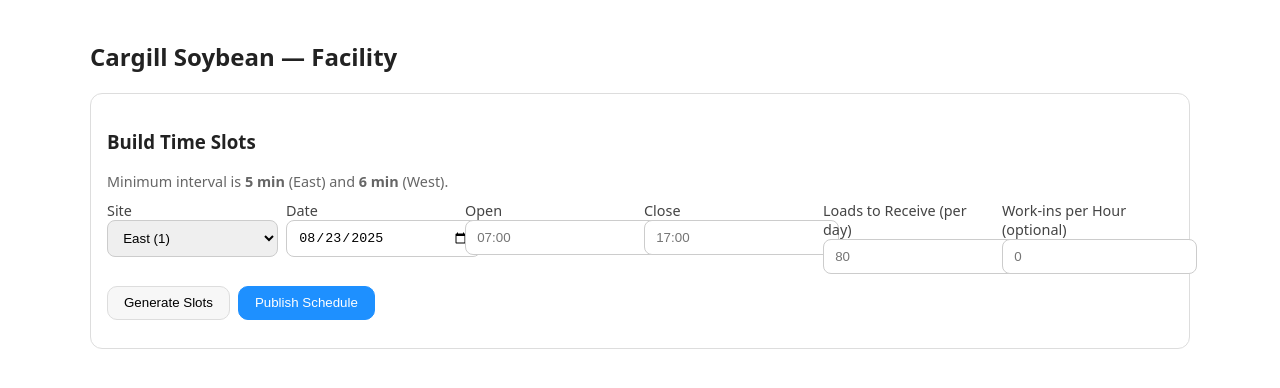
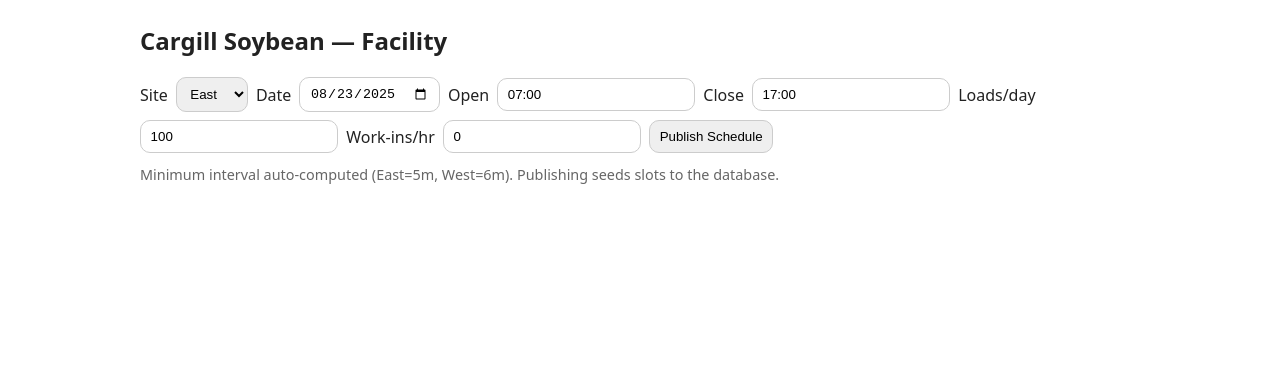
Before and after one commit to pricefarmtrucking-pixel/CargillVirtualLine81825, a website: page public/facility-schedule.html in a window 1280 px wide. Drawn offline with Linux system fonts and the light colour scheme.

Commit message:
Update facility-schedule.html

```diff
--- a/public/facility-schedule.html
+++ b/public/facility-schedule.html
@@ -5,121 +5,63 @@
   <meta name="viewport" content="width=device-width, initial-scale=1"/>
   <title>Facility — Schedule Builder</title>
   <style>
-    :root { font-family: system-ui, -apple-system, Segoe UI, Roboto, Helvetica, Arial, sans-serif; color:#222; }
-    .container { max-width: 1100px; margin: 5vh auto; padding: 0 1rem; }
-    .card { border:1px solid #ddd; border-radius:12px; padding:1rem; background:#fff; }
-    .row { display:grid; grid-template-columns: repeat(6, minmax(0,1fr)); gap:.5rem; }
-    label { font-size:.9rem; color:#444; }
-    input, select { width:100%; padding:.55rem .7rem; border:1px solid #ccc; border-radius:8px; }
-    .button { padding:.55rem 1rem; border:1px solid #ddd; border-radius:10px; background:#f7f7f7; cursor:pointer; }
-    .button.primary { background:#1e90ff; color:#fff; border-color:#1e90ff; }
-    .grid { display:grid; grid-template-columns: repeat(4, 1fr); gap:.4rem; margin-top:.75rem; }
-    .pill { padding:.4rem .6rem; border:1px solid #ddd; border-radius:999px; text-align:center; background:#fafafa; }
-    .muted { color:#666; font-size:.9rem; }
-    .bar { display:flex; gap:.5rem; margin-top:.75rem; }
+    :root{font-family:system-ui,-apple-system,Segoe UI,Roboto,Helvetica,Arial,sans-serif;color:#222}
+    .wrap{max-width:1000px;margin:3vh auto;padding:0 1rem}
+    .row{display:flex;gap:.5rem;flex-wrap:wrap;align-items:center;margin-bottom:.75rem}
+    .input,.select,.button{padding:.5rem .6rem;border:1px solid #ccc;border-radius:10px}
+    .button{cursor:pointer}
+    .slots{display:grid;grid-template-columns:repeat(4,minmax(0,1fr));gap:.5rem;margin-top:1rem}
+    .slot{border:1px solid #eee;border-radius:10px;padding:.5rem .6rem;text-align:center;background:#fafafa}
+    .muted{color:#666;font-size:.9rem}
   </style>
 </head>
 <body>
-<div class="container">
+<div class="wrap">
   <h2>Cargill Soybean — Facility</h2>
+  <div class="row">
+    <label>Site</label>
+    <select id="site" class="select"><option value="1">East</option><option value="2">West</option></select>
+    <label>Date</label><input id="date" class="input" type="date"/>
+    <label>Open</label><input id="open" class="input" value="07:00"/>
+    <label>Close</label><input id="close" class="input" value="17:00"/>
+    <label>Loads/day</label><input id="loads" class="input" value="100" type="number" min="1"/>
+    <label>Work-ins/hr</label><input id="workins" class="input" value="0" type="number" min="0"/>
+    <button id="gen" class="button">Publish Schedule</button>
+  </div>
+  <div class="muted">Minimum interval auto-computed (East=5m, West=6m). Publishing seeds slots to the database.</div>
+  <div id="out" class="muted" style="margin-top:.6rem"></div>
+  <div id="slots" class="slots"></div>
+</div>
+<script>
+(function(){
+  const $=s=>document.querySelector(s);
+  function today(){const d=new Date(); d.setMinutes(d.getMinutes()-d.getTimezoneOffset()); return d.toISOString().slice(0,10);}
+  $('#date').value=today();
 
-  <div class="card" style="margin-top:1rem;">
-    <h3>Build Time Slots</h3>
-    <div class="muted">Minimum interval is <strong>5 min</strong> (East) and <strong>6 min</strong> (West).</div>
-
-    <div class="row" style="margin-top:.6rem;">
-      <label>Site
-        <select id="site">
-          <option value="1">East (1)</option>
-          <option value="2">West (2)</option>
-        </select>
-      </label>
-      <label>Date
-        <input id="date" type="date"/>
-      </label>
-      <label>Open
-        <input id="open" placeholder="07:00"/>
-      </label>
-      <label>Close
-        <input id="close" placeholder="17:00"/>
-      </label>
-      <label>Loads to Receive (per day)
-        <input id="loads" type="number" min="1" placeholder="80"/>
-      </label>
-      <label>Work-ins per Hour (optional)
-        <input id="workins" type="number" min="0" placeholder="0"/>
-      </label>
-    </div>
-
-    <div class="bar">
-      <button class="button" onclick="generate()">Generate Slots</button>
-      <button class="button primary" onclick="publish()">Publish Schedule</button>
-      <div id="msg" class="muted"></div>
-    </div>
-
-    <div id="summary" class="muted" style="margin-top:.5rem;"></div>
-    <div id="grid" class="grid"></div>
-  </div>
-</div>
-
-<script>
-function today(){ const d=new Date(); d.setMinutes(d.getMinutes()-d.getTimezoneOffset()); return d.toISOString().slice(0,10); }
-document.getElementById('date').value = today();
-
-function minutes(hhmm){ const [h,m]=String(hhmm).split(':').map(Number); return h*60+m; }
-function hhmm(min){ return String(Math.floor(min/60)).padStart(2,'0')+':'+String(min%60).padStart(2,'0'); }
-
-function compute(site, open, close, loads){
-  const minInt = Number(site)===2 ? 6 : 5;
-  const start = minutes(open), end = minutes(close);
-  const dur = Math.max(0, end - start);
-  const n = Math.max(1, Number(loads||0));
-  let interval = 0;
-  if (n>1) interval = Math.max(minInt, Math.floor(dur/(n-1)));
-  const slots = [];
-  for(let i=0;i<n;i++){
-    const t = start + i*interval;
-    if (t<=end) slots.push(hhmm(t));
-  }
-  return { interval, slots };
-}
-
-function generate(){
-  const site = document.getElementById('site').value;
-  const date = document.getElementById('date').value;
-  const open = document.getElementById('open').value || '07:00';
-  const close = document.getElementById('close').value || '17:00';
-  const loads = document.getElementById('loads').value || 0;
-
-  const { interval, slots } = compute(site, open, close, loads);
-  document.getElementById('summary').textContent =
-    `Generated ${slots.length} slots for ${date} at ${site==='1'?'EAST':'WEST'} • Computed interval ≈ ${interval} min.`;
-  const grid = document.getElementById('grid'); grid.innerHTML='';
-  slots.forEach(t=>{ const s=document.createElement('div'); s.className='pill'; s.textContent=t; grid.appendChild(s); });
-  document.getElementById('msg').textContent='';
-}
-
-async function publish(){
-  const site_id = Number(document.getElementById('site').value);
-  const body = {
-    date: document.getElementById('date').value,
-    open_time: document.getElementById('open').value || '07:00',
-    close_time: document.getElementById('close').value || '17:00',
-    loads_target: Number(document.getElementById('loads').value||0),
-    workins_per_hour: Number(document.getElementById('workins').value||0),
+  $('#gen').onclick = async () => {
+    const body = {
+      date: $('#date').value,
+      open_time: $('#open').value,
+      close_time: $('#close').value,
+      loads_target: +$('#loads').value,
+      workins_per_hour: +$('#workins').value
+    };
+    const site = +$('#site').value;
+    $('#out').textContent='Publishing...';
+    try{
+      const r=await fetch(`/api/sites/${site}/schedule`,{method:'POST',headers:{'Content-Type':'application/json'},body:JSON.stringify(body)});
+      const j=await r.json();
+      if(!r.ok||j.error) throw new Error(j.error||r.statusText);
+      $('#out').textContent=`Published. Computed interval ≈ ${j.interval_min} min.`;
+      // Lightweight visual list
+      const start=body.open_time, end=body.close_time, int=j.interval_min;
+      const toMin=t=>{const [h,m]=t.split(':').map(Number);return h*60+m;};
+      const toHH=n=>`${String(Math.floor(n/60)).padStart(2,'0')}:${String(n%60).padStart(2,'0')}`;
+      const s=toMin(start), e=toMin(end); const box=$('#slots'); box.innerHTML='';
+      for(let t=s; t<=e; t+=int){ const d=document.createElement('div'); d.className='slot'; d.textContent=toHH(t); box.appendChild(d); }
+    }catch(e){ $('#out').textContent='Error: '+(e.message||e); }
   };
-  if (!body.date || !body.loads_target) { alert('Date and loads are required'); return; }
-
-  try{
-    const r = await fetch(`/api/sites/${site_id}/schedule`, {
-      method:'POST', headers:{'Content-Type':'application/json'},
-      body: JSON.stringify(body)
-    });
-    const j = await r.json().catch(()=>({}));
-    if (!r.ok || j.error) { alert('Publish failed: '+(j.error||r.statusText)); return; }
-    document.getElementById('msg').textContent = `✅ Published. Interval ≈ ${j.interval_min} min.`;
-  }catch(e){ alert('Network error: '+(e?.message||e)); }
-}
+})();
 </script>
 </body>
 </html>
```
